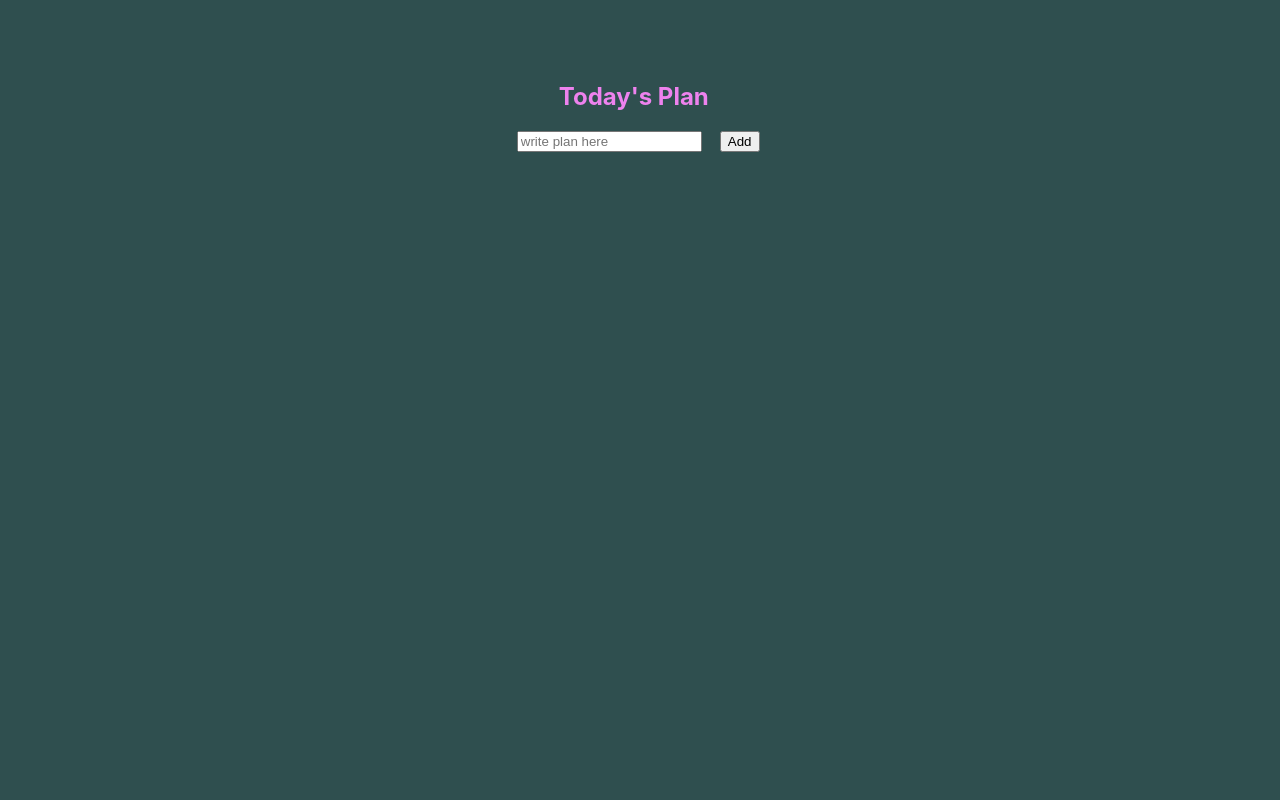
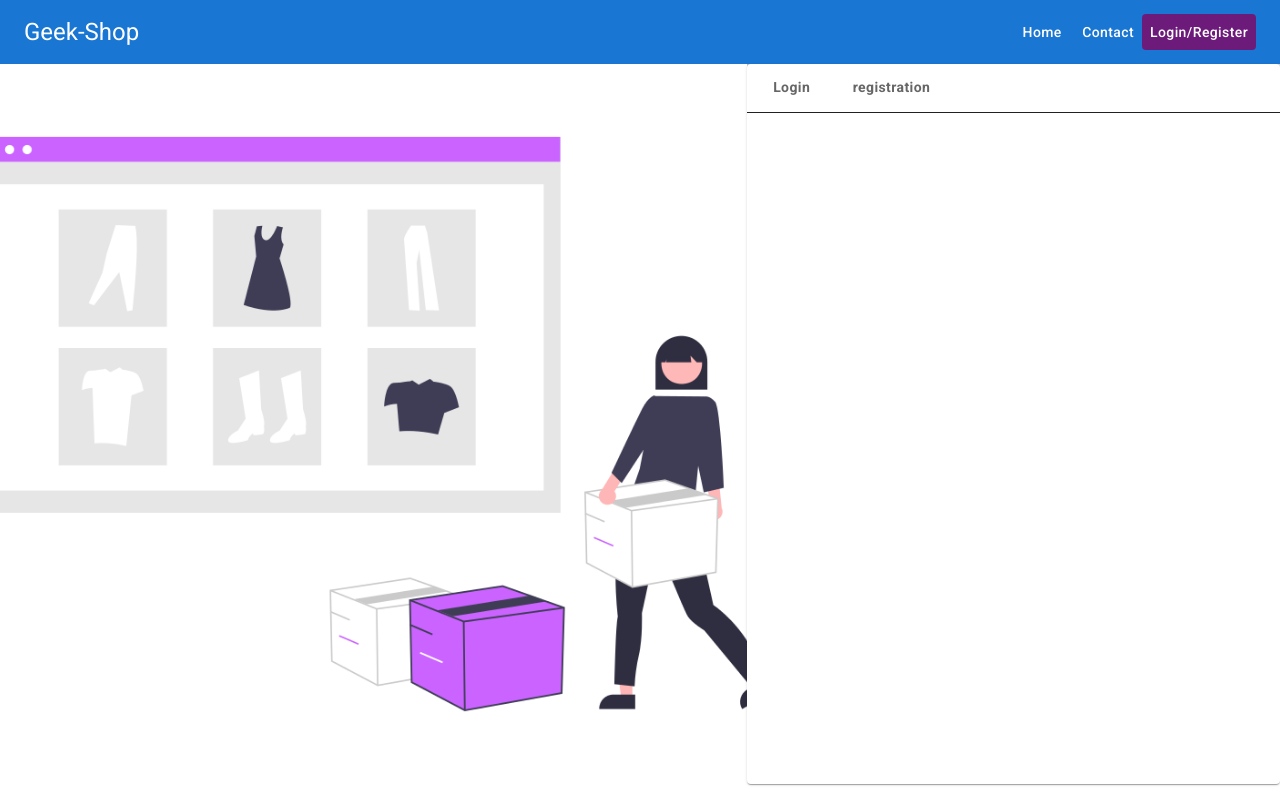
Before and after one commit to ptechvilla/React_Code, a React (Create React App) app: page /login in a window 1280 px wide. Built offline with nearby package versions, Linux system fonts and the light colour scheme.

Commit message:
working on login and registration demo page

```diff
--- a/package.json
+++ b/package.json
@@ -7,6 +7,9 @@
     "@emotion/styled": "^11.9.3",
     "@material-ui/core": "^4.12.4",
     "@material-ui/icons": "^4.11.3",
+    "@mui/icons-material": "^5.8.4",
+    "@mui/material": "^5.9.1",
+    "@mui/styled-engine-sc": "^5.8.0",
     "@testing-library/jest-dom": "^5.16.4",
     "@testing-library/react": "^13.3.0",
     "@testing-library/user-event": "^13.5.0",
@@ -14,8 +17,9 @@
     "json-server": "^0.17.0",
     "react": "^18.2.0",
     "react-dom": "^18.2.0",
-    "react-router-dom": "^5.2.0",
+    "react-router-dom": "^6.3.0",
     "react-scripts": "5.0.1",
+    "styled-components": "^5.3.5",
     "web-vitals": "^2.1.4"
   },
   "scripts": {
--- a/src/App.js
+++ b/src/App.js
@@ -26,7 +26,9 @@ import React from 'react';
 //import RegistrationForm from './component/Forms/registrationForm'
 //import Home from './component/Routing/home'
 //import Json_using_axios from './component/json_using_axios'
-import Todo from './component/TodoList/Todo'
+//import Todo from './component/TodoList/Todo'
+import AppLogin from './AppLogin'
+
 
 
 function App() {
@@ -56,8 +58,11 @@ function App() {
       {/* <RegistrationForm/> */}
       {/* <Home /> */}
       {/* <Json_using_axios/> */}
-      <Todo />
+      {/* <Todo /> */}
       {/* <Info/> */}
+      <AppLogin />
+
+
 
 
 
--- /dev/null
+++ b/src/AppLogin.js
@@ -0,0 +1,23 @@
+import React from 'react'
+import Layout from './LoginRegistration/pages/Layout'
+import { Routes, Route } from 'react-router-dom'
+import Home from './LoginRegistration/pages/home'
+import Contact from './LoginRegistration/pages/Contact'
+import LoginReg from './LoginRegistration/pages/auth/LoginReg'
+
+const AppLogin = () => {
+    return (
+
+        <>
+
+            <Routes>
+                <Route path="/" element={<Layout />} >
+                    <Route index element={<Home />} />
+                    <Route path='contact' element={<Contact />} />
+                    <Route path='login' element={<LoginReg/>}/>
+                </Route>
+            </Routes>
+        </>
+    )
+}
+export default AppLogin
--- /dev/null
+++ b/src/LoginRegistration/Navbar.jsx
@@ -0,0 +1,30 @@
+import React from 'react'
+//import { Outlet } from 'react-router-dom'
+
+import { AppBar, Box, Toolbar, Typography, Button } from '@mui/material';
+import { NavLink } from 'react-router-dom'
+
+const Navbar = () => {
+    return (
+        <>
+            <Box sx={{ flexGrow: 1 }}>
+                <AppBar position='static' color='primary'>
+                    <Toolbar>
+                        <Typography variant='h5' component="div" sx={{ flexGrow: 1 }}>
+                            Geek-Shop
+                        </Typography>
+
+                        <Button color="secondary" component={NavLink} to='/' style={({ isActive }) => { return { backgroundColor: isActive ? '#6d1b7b' : '' } }} sx={{ color: 'white', textTransform:'none' }}>Home</Button>
+
+                        <Button color="secondary" component={NavLink} to='/contact' style={({ isActive }) => { return { backgroundColor: isActive ? '#6d1b7b' : '' } }} sx={{ color: 'white', textTransform:'none' }}>Contact</Button>
+
+                        <Button color="secondary" component={NavLink} to='/login' style={({ isActive }) => { return { backgroundColor: isActive ? '#6d1b7b' : '' } }} sx={{ color: 'white', textTransform:'none' }}>Login/Register</Button>
+
+                    </Toolbar>
+                </AppBar>
+            </Box>
+        </>
+    )
+}
+
+export default Navbar
--- /dev/null
+++ b/src/LoginRegistration/pages/Contact.jsx
@@ -0,0 +1,13 @@
+import React from 'react'
+
+const Contact = () => {
+  return (
+    <>
+       <h1>Contact Component</h1>
+       <hr />
+       <p>Lorem ipsum dolor sit amet consectetur adipisicing elit. Quo vel veritatis error reprehenderit ut adipisci illum, quisquam doloremque saepe ipsum voluptatem in deserunt voluptatum necessitatibus rem. Magnam numquam porro nemo deleniti minus dolores aperiam totam perferendis velit modi autem, error, alias dignissimos provident ex, quidem temporibus harum ipsum architecto delectus rem nobis dolorum laboriosam voluptas? Magni obcaecati aliquam et ab ea rem minima. Accusamus, autem maxime! Quo consequuntur odit minus corporis consequatur ullam, dignissimos dolores voluptatibus quia, enim culpa nostrum veritatis architecto quae eum quibusdam officiis asperiores itaque! Vel quod modi a alias consequuntur ullam! Itaque reprehenderit eius ratione maiores facere ad obcaecati architecto aperiam natus ducimus? Nihil, quisquam expedita esse ab magni dolor officiis animi voluptas dolorem aliquid provident sapiente eum illum suscipit? Qui animi facere eius consequatur vitae quia libero rerum ipsa provident accusantium, amet harum sed officia! Tempore sit veniam animi enim doloremque repudiandae, cum quidem voluptas.</p>
+    </>
+  )
+}
+
+export default Contact
--- /dev/null
+++ b/src/LoginRegistration/pages/Layout.jsx
@@ -0,0 +1,20 @@
+import { CssBaseline } from '@mui/material'
+import React from 'react'
+import { Outlet } from 'react-router-dom'
+import Navbar from '../Navbar'
+import Home from './home'
+
+
+
+const Layout = () => {
+    return (
+        <>
+        <CssBaseline/>
+            <Navbar />
+            <Outlet />
+
+        </>
+    )
+}
+
+export default Layout;
--- /dev/null
+++ b/src/LoginRegistration/pages/auth/LoginReg.jsx
@@ -0,0 +1,37 @@
+import React from 'react'
+import { Grid,Card, Typography,Tabs,Tab,Box,TabPanel  } from '@mui/material'
+import pic1 from '../../../images/pic1.png'
+import UserLogin from './UserLogin'
+
+const LoginReg = () => {
+  return ( <>
+  <Grid container sx={{height:'90vh'}}>
+    <Grid item lg={7} sm={5} sx={{
+        backgroundImage:`url(${pic1})`,
+        backgroundRepeat:'no-repeat',
+        backgroundSize:'cover',
+        backgroundPosition:'center'
+    }}>
+    </Grid>
+
+    <Grid item lg={5} sm={7} sx={{}}>
+        <Card sx={{height:"100%", weight:"100%"}}>
+            <Box>
+                <Box sx={{borderBottom:1, }}>
+                    <Tabs>
+                        <Tab label="Login" sx={{textTransform:'none',fontWeight:'bold'}}></Tab>
+                        <Tab label="registration" sx={{textTransform:'none',fontWeight:'bold'}}></Tab>
+                    </Tabs>
+                </Box>
+
+            </Box>
+        </Card>
+    </Grid>
+
+  </Grid>
+
+   </>
+  )
+}
+
+export default LoginReg
--- /dev/null
+++ b/src/LoginRegistration/pages/auth/UserLogin.jsx
@@ -0,0 +1,9 @@
+import React from 'react'
+
+const UserLogin = () => {
+  return (
+    <div>UserLogin</div>
+  )
+}
+
+export default UserLogin
--- /dev/null
+++ b/src/LoginRegistration/pages/home.jsx
@@ -0,0 +1,13 @@
+import React from 'react'
+
+const Home = () => {
+  return (
+    <>
+    <h1>Home component</h1>
+    <hr/>
+    <p>Lorem ipsum dolor sit amet consectetur adipisicing elit. Dicta repudiandae totam minus accusantium pariatur rem vel ad, perferendis quos unde facilis ea inventore, sit suscipit recusandae dolor voluptatum corporis quidem tempore fugit iste. Quis eius nostrum eveniet, veritatis corrupti velit possimus recusandae laborum repudiandae modi ipsum itaque cum. Ut, ad harum deleniti, facere recusandae error porro dolor vitae eius cupiditate veniam possimus! Recusandae voluptatem maiores, neque dolor porro dolores ullam alias voluptas labore quasi et consequuntur. Corrupti, at. Aut saepe aperiam molestias aliquam ea. Optio similique dolor consequuntur corrupti ipsum molestiae inventore fuga placeat qui ducimus quasi unde quis quod, repellat sequi temporibus architecto, illo fugit aspernatur quo sunt. Nulla, ad non. Exercitationem maiores explicabo cum recusandae hic ipsa suscipit accusantium similique. Facere ut sed aliquam quas possimus expedita repellat nulla suscipit soluta blanditiis id saepe ratione veniam, magnam laboriosam doloremque dolor natus ipsam! A minus perferendis sunt porro explicabo!</p>
+    </>
+  )
+}
+
+export default Home
--- a/src/component/TodoList/Plan.jsx
+++ b/src/component/TodoList/Plan.jsx
@@ -1,5 +1,7 @@
 import React from 'react'
 import DeleteForeverOutlinedIcon   from '@material-ui/icons/DeleteForeverOutlined';
+//import EditIcon from '@material-ui/icons/Edit';
+
 
 
 
@@ -7,8 +9,9 @@ const Plan = (props) => {
     return (
         <>
             <div className="container" style={{display: "flex"}}>
-                <li style={{ color: "aqua" }}>{props.value}</li>
-                <DeleteForeverOutlinedIcon   style={{marginLeft:"150px", display: "flex-end", position:"fixed",color:"red"}}>X</DeleteForeverOutlinedIcon  >
+              <li style={{ color: "aqua"}}>{props.value}</li>
+              {/* <EditIcon style={{marginLeft:"200px",color:"red",display:"flex-end",position:"fixed"}}></EditIcon> */}
+                <DeleteForeverOutlinedIcon  onClick={()=>props.senddata(props.id)} style={{marginLeft:"230px", display: "flex-end", position:"fixed",color:"red"}}>X</DeleteForeverOutlinedIcon  >
             </div>
 
         </>
--- a/src/component/TodoList/Todo.jsx
+++ b/src/component/TodoList/Todo.jsx
@@ -21,17 +21,28 @@ class Todo extends React.Component {
         }
     }
 
+    handleDelete= id =>{
+      const Olditems=[...this.state.items];
+      //console.log(Olditems);
+      const Items=Olditems.filter((element, i)=>{
+           return i !== id
+      })
+      this.setState({items:Items});
+
+
+    }
+
     render() {
         return (
             <>
                 <Container maxWidth="100vw" style={{ backgroundColor: 'darkslategray', height: "100vh", position: "fixed" }}>
                     <Table className="tbl">
-                        <h2 style={{color: "violet", marginLeft: "42px"}}>Today's Plan</h2>
-                        <input type="text" placeholder='write plan here' value={this.state.text} onChange={this.handelechange} /> &nbsp; &nbsp;
+                        <h2 style={{color: "violet", marginLeft: "42px"}}>Todo List</h2>
+                        <input type="text" style={{width: '250px' }} placeholder='write plan here' value={this.state.text} onChange={this.handelechange} /> &nbsp; &nbsp;
                         <button onClick={this.handleAdd}>Add</button>
                         {
                             this.state.items.map((value, i) => {
-                                return <Plan key={i} id={i} value={value} />
+                                return <Plan key={i} id={i} value={value} senddata={this.handleDelete}/>
 
                             })
                         }
```
Also changed, not shown: src/component/to.jsx (added, +39 -0 lines), src/images/pic1.png (added), 1 other file (tests, documents, lock files or other folders).
